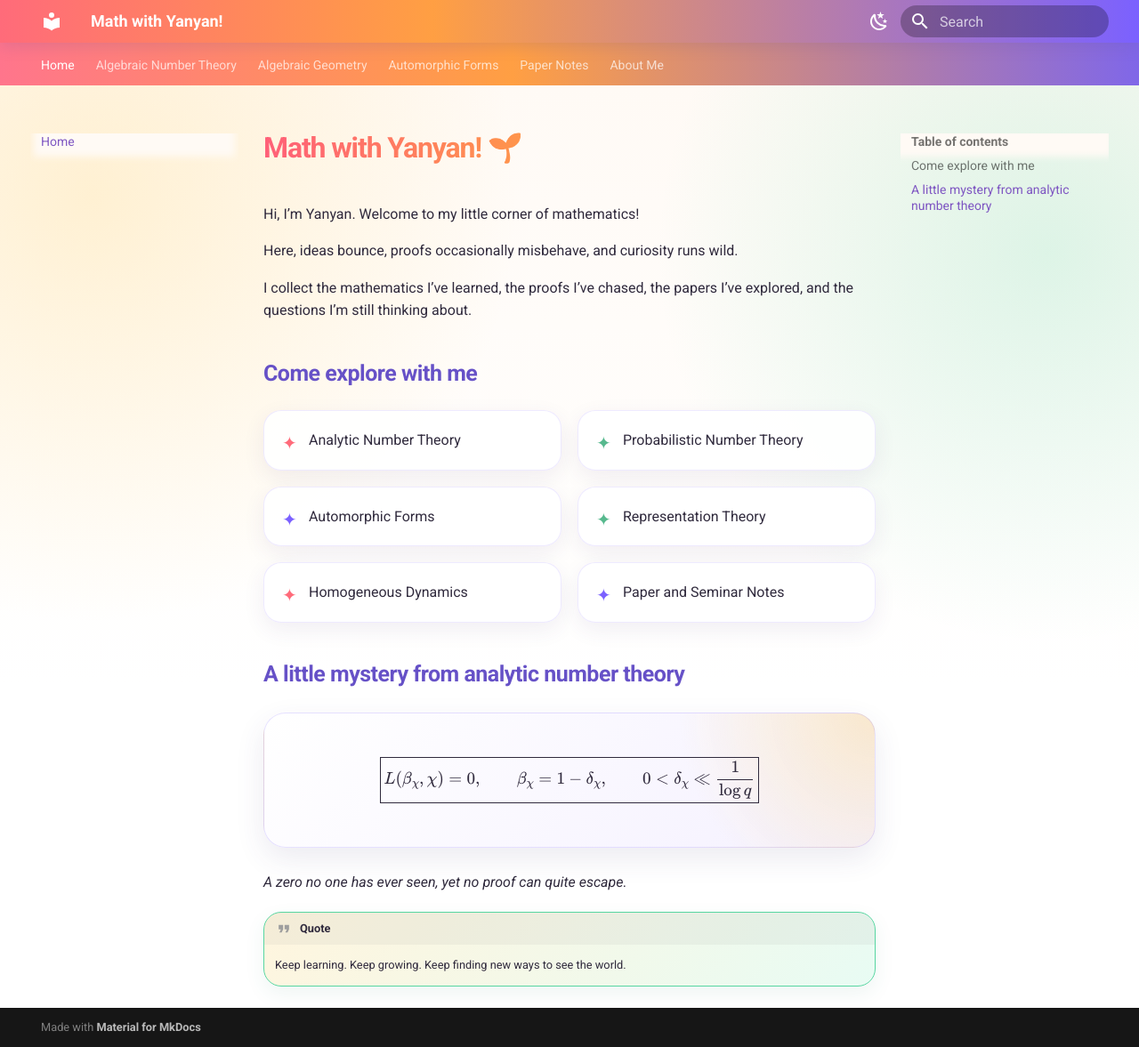
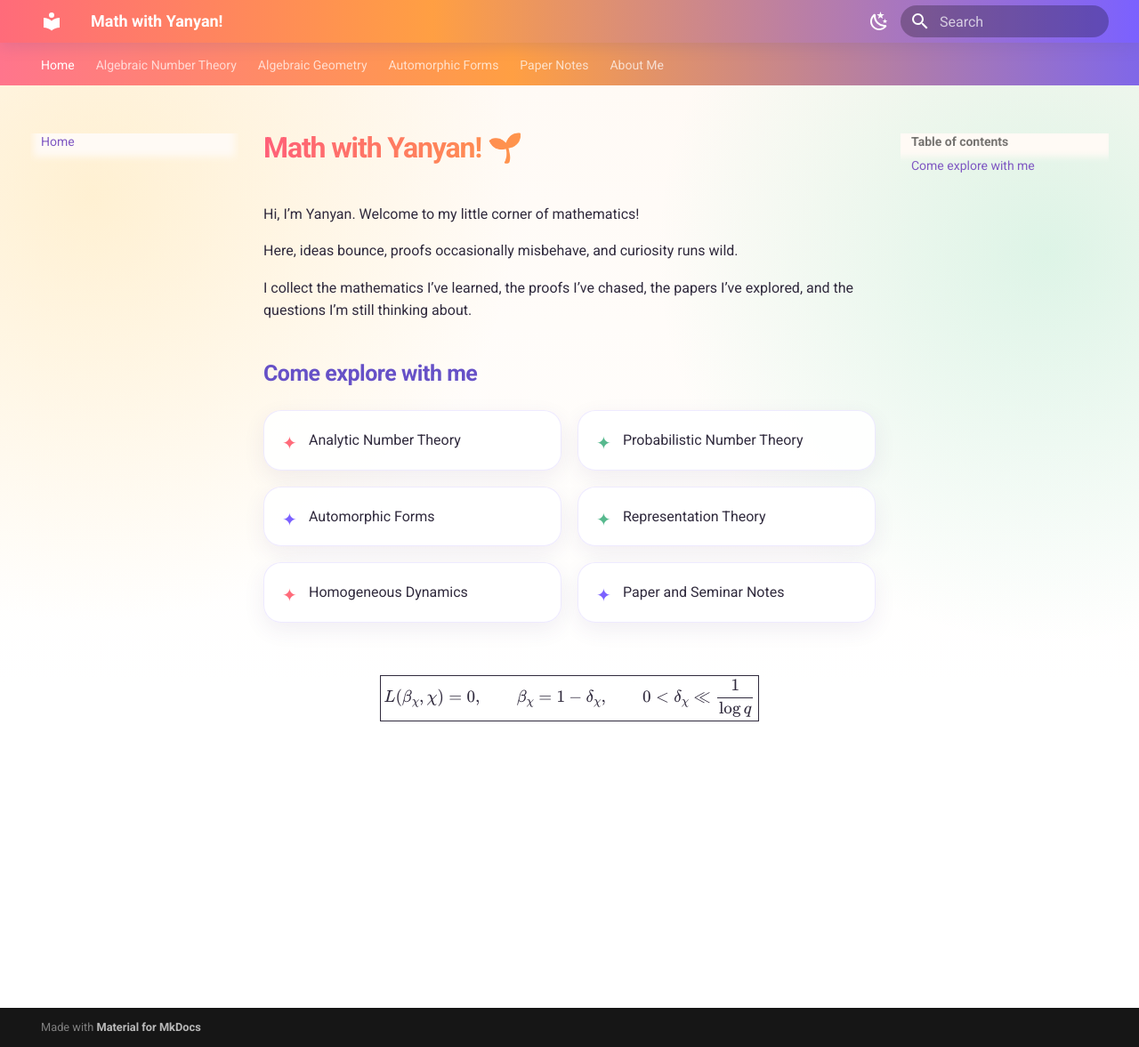
Before and after one commit to yanyanwang-math/yanyanwang-math.github.io, an MkDocs documentation site: the page built from docs/index.md, in a window 1280 px wide and 1177 px high. Shown: the whole window at 89% size. Built offline with MkDocs 1.6.1 and Material for MkDocs 9.7.7, drawn with Linux system fonts in a browser that asks for light colours.

Commit message:
Remove mystery section and quote from index
Removed mystery section and quote from index.

```diff
--- a/docs/index.md
+++ b/docs/index.md
@@ -16,8 +16,6 @@ I’ve explored, and the questions I’m still thinking about.
 - Homogeneous Dynamics
 - Paper and Seminar Notes
 
-## A little mystery from analytic number theory
-
 \[
 \boxed{
 L(\beta_\chi,\chi)=0,
@@ -27,9 +25,3 @@ L(\beta_\chi,\chi)=0,
 0<\delta_\chi\ll\frac{1}{\log q}
 }
 \]
-
-*A zero no one has ever seen, yet no proof can quite escape.*
-
-!!! quote
-
-    Keep learning. Keep growing. Keep finding new ways to see the world.
```
